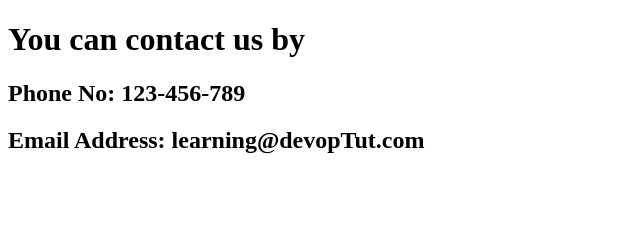
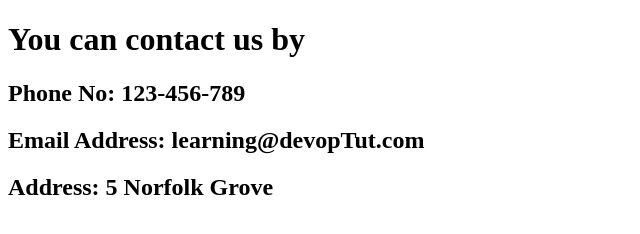
Before and after one commit to Pheztux/Devoptut, a plain HTML site: page Contact.html in a window 1280 px wide. Shown: the whole page, without its empty margins (0-640 px from the left). Drawn offline with Linux system fonts and the light colour scheme.

Commit message:
Address added to the contact file

```diff
--- a/Contact.html
+++ b/Contact.html
@@ -9,5 +9,6 @@
     <h1>You can contact us by</h1>
     <h2>Phone No: 123-456-789</h2>
     <h2>Email Address: learning@devopTut.com</h2>
+    <h2>Address: 5 Norfolk Grove </h2>
 </body>
 </html>
```
